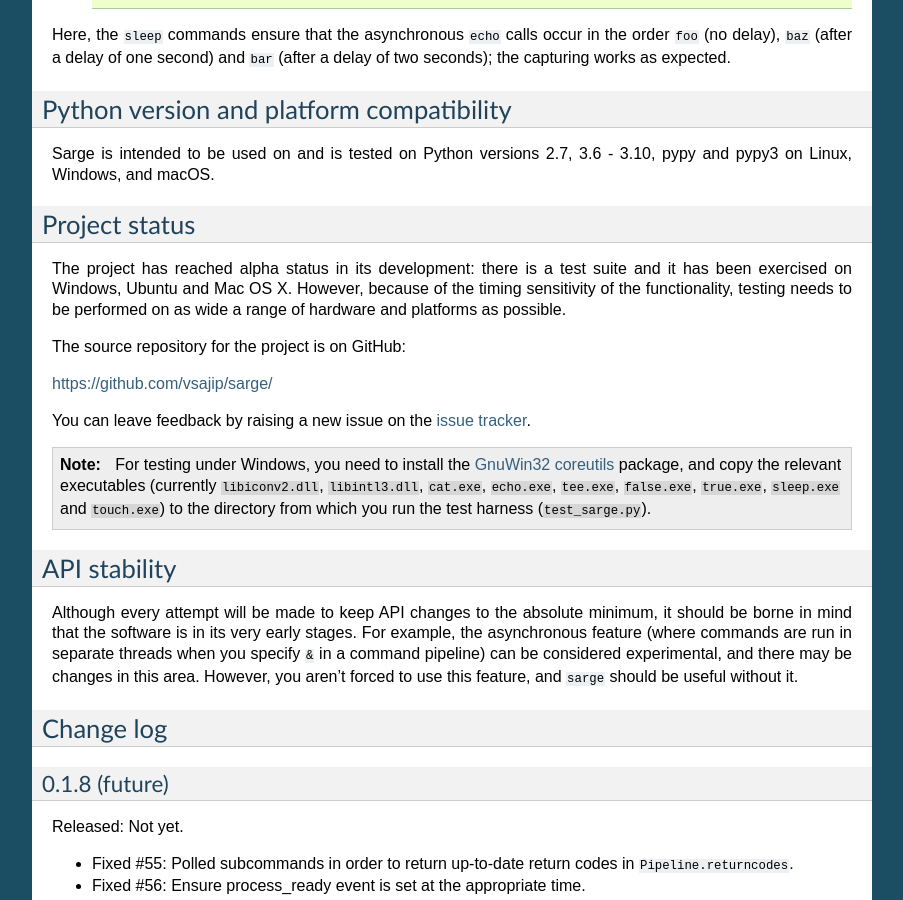
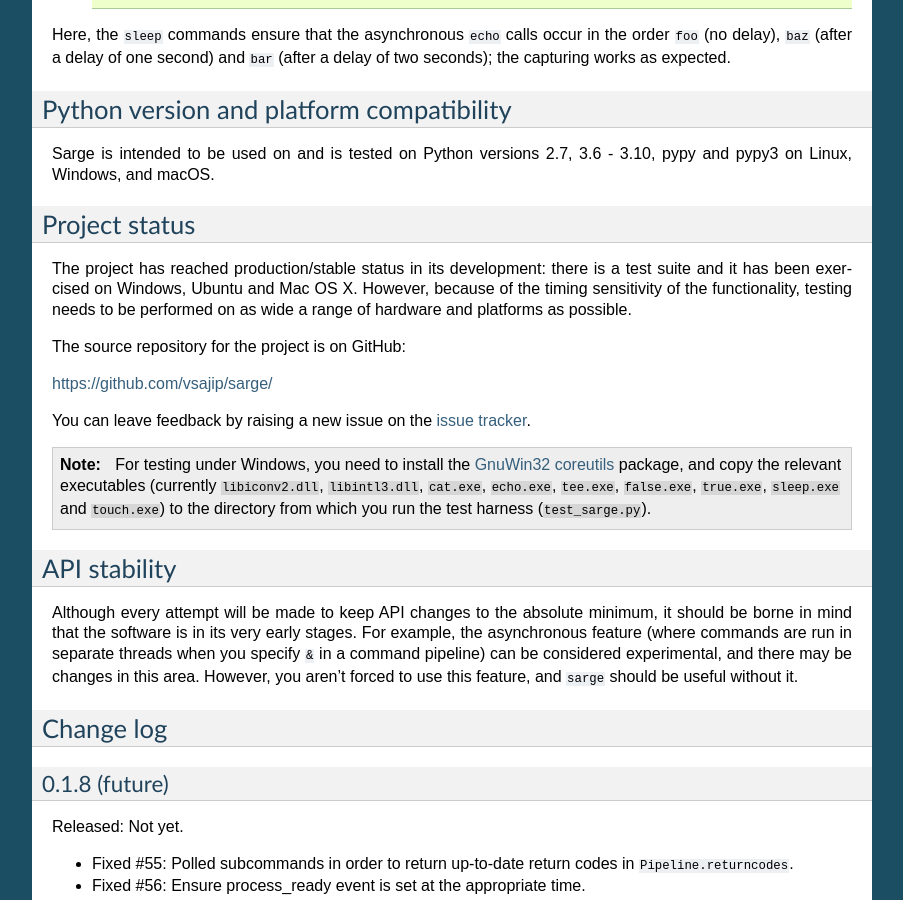
Before and after one commit to vsajip/sarge, a Sphinx documentation site: the page built from docs/overview.rst, in a window 1280 px wide and 900 px high, scrolled down 2876 px. Shown: the whole window, without its empty margins (198-1101 px from the left). Built offline with Sphinx 7.4.7, drawn with Linux system fonts in a browser that asks for light colours; formulas are drawn with MathJax 3.

Commit message:
Update requirements, project status in documentation and workflow matrix.

```diff
--- a/docs/overview.rst
+++ b/docs/overview.rst
@@ -184,7 +184,7 @@ and pypy3 on Linux, Windows, and macOS.
 Project status
 --------------
 
-The project has reached alpha status in its development: there is a test
+The project has reached production/stable status in its development: there is a test
 suite and it has been exercised on Windows, Ubuntu and Mac OS X. However,
 because of the timing sensitivity of the functionality, testing needs to be
 performed on as wide a range of hardware and platforms as possible.
--- a/docs/requirements.txt
+++ b/docs/requirements.txt
@@ -1,2 +1,3 @@
 sphinxcontrib-spelling==7.6.2
 sphinx<7
+sphinx-rtd-theme>=1.2.2
```
Also changed, not shown: 1 other file.
